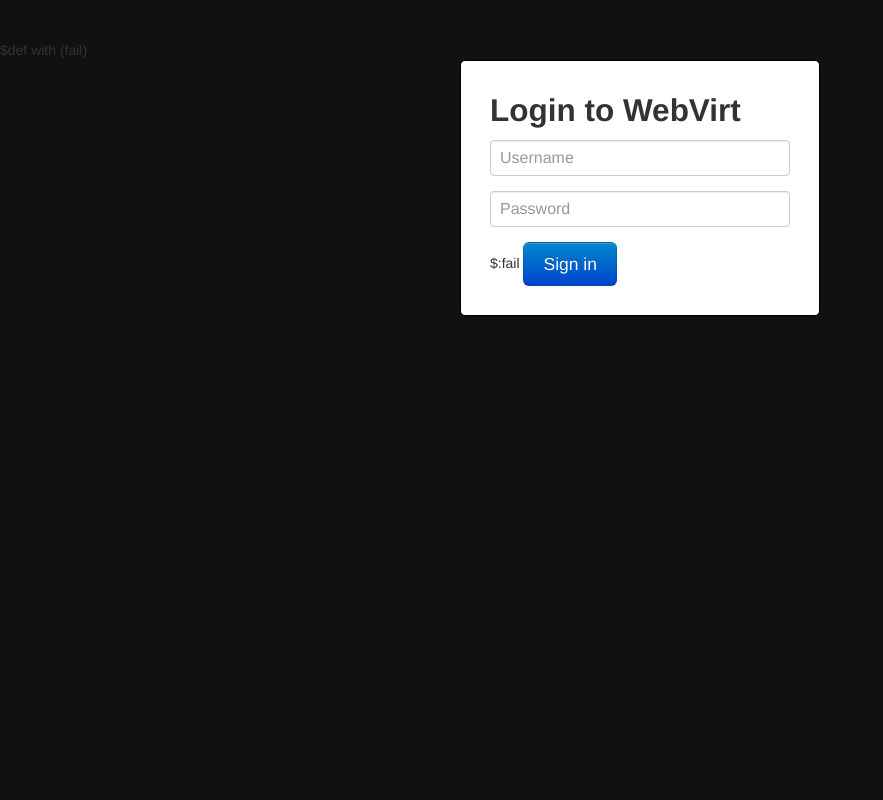
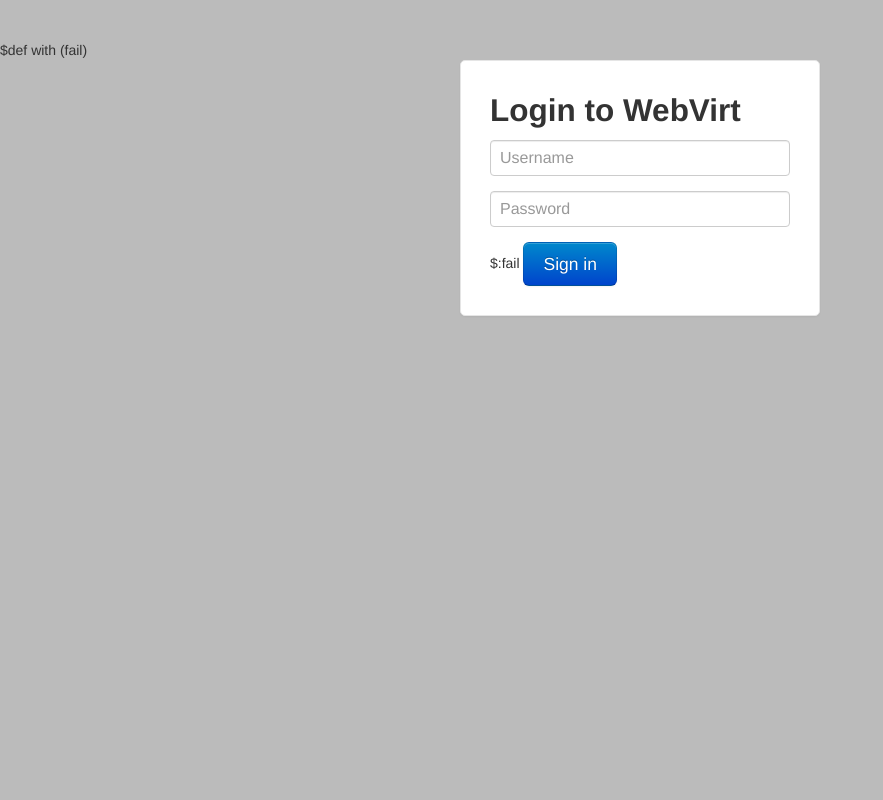
Before and after one commit to Vacation9/webvirt, a Python web app: template webvirt/templates/login.html in a window 1280 px wide. Shown: the whole page, without its empty margins (0-883 px from the left). Run offline with Jinja, Linux system fonts and the light colour scheme; the template is opened without the code that fills it, so the values that code supplies are empty; some libraries are stand-ins or nearby versions.

Commit message:
aaaaaaaaaaaahhhhhhhhhhhhhh

```diff
--- a/webvirt/templates/login.html
+++ b/webvirt/templates/login.html
@@ -14,7 +14,7 @@
       body {
         padding-top: 40px;
         padding-bottom: 40px;
-        background-color: #111111;
+        background-color: #bbbbbb;
       }
 
       .form-signin {
@@ -22,7 +22,7 @@
         padding: 19px 29px 29px;
         margin: 0 auto 20px;
         background-color: #fff;
-        border: 1px solid #000000;
+        border: 1px solid #e5e5e5;
         -webkit-border-radius: 5px;
            -moz-border-radius: 5px;
                 border-radius: 5px;
```
